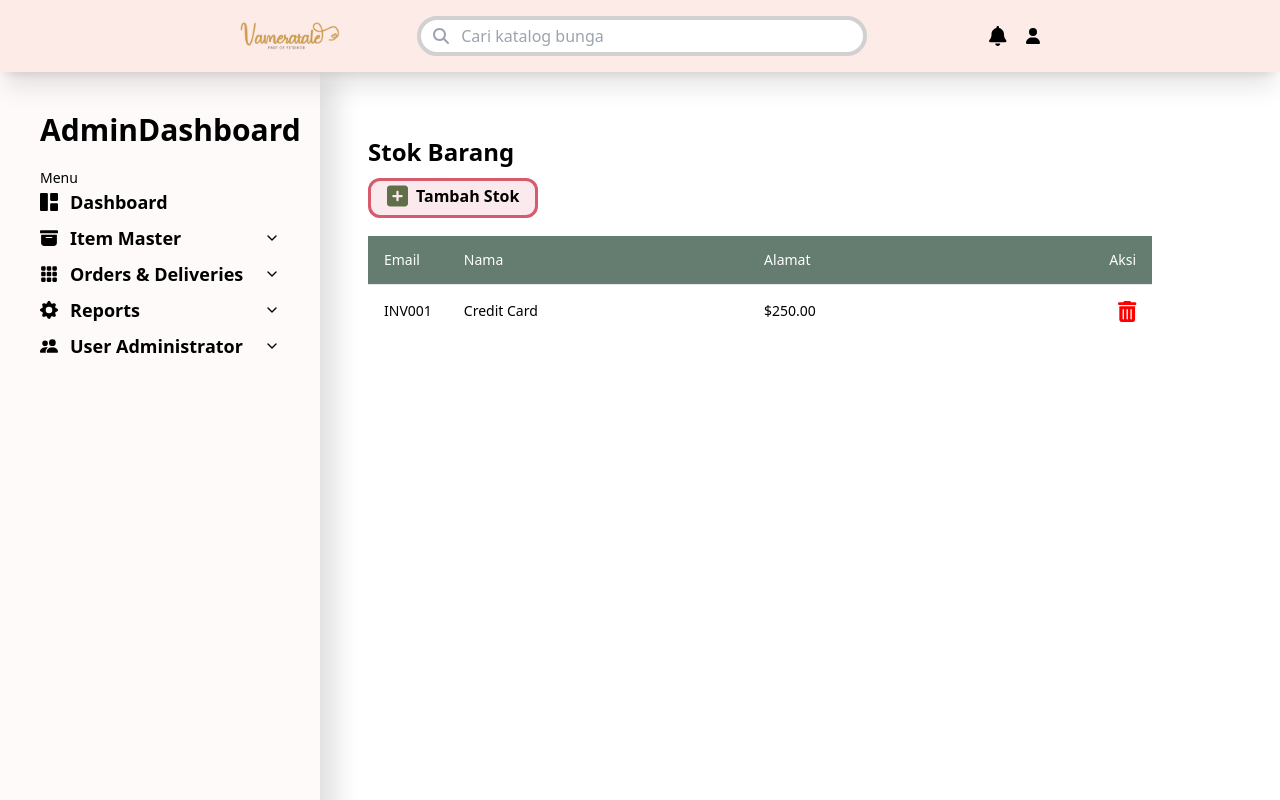
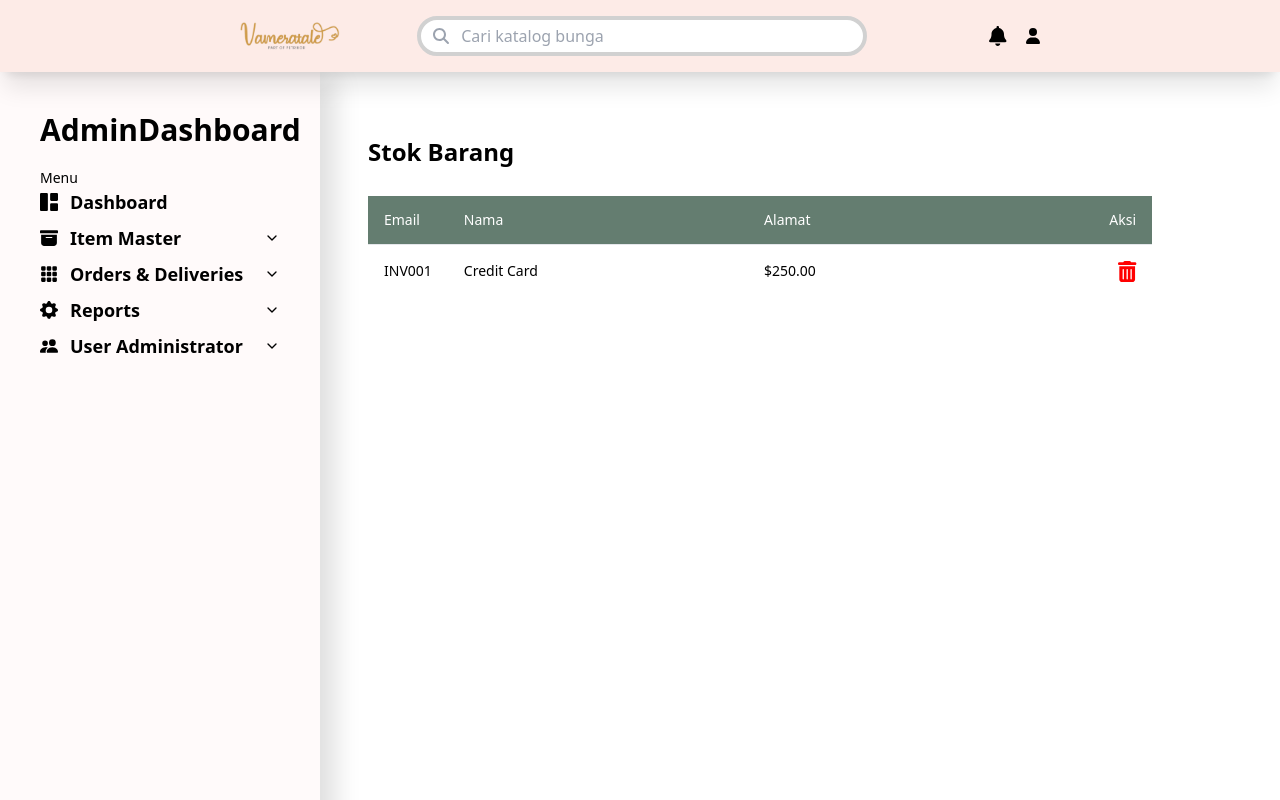
Before and after one commit to repiyann/Vameratale, a React (Vite) app in the folder frontend/: page /admin/reports/stock in a window 1280 px wide. Built offline with nearby package versions, Linux system fonts and the light colour scheme; no server answers; sample sign-in values are in the browser's storage.

Commit message:
refactor(navigation): fix some minor navigation

```diff
--- a/frontend/src/pages/admin/reports/ProductStock.tsx
+++ b/frontend/src/pages/admin/reports/ProductStock.tsx
@@ -1,6 +1,5 @@
-import { Link } from 'react-router-dom'
 import { FontAwesomeIcon } from '@fortawesome/react-fontawesome'
-import { faPlusSquare, faTrashCan } from '@fortawesome/free-solid-svg-icons'
+import { faTrashCan } from '@fortawesome/free-solid-svg-icons'
 import { Table, TableBody, TableCell, TableHead, TableHeader, TableRow } from '@/components/ui/table'
 import NavbarAdmin from '@/components/NavbarAdmin'
 import SidebarAdmin from '@/components/SidebarAdmin'
@@ -22,19 +21,6 @@ export default function ProductStock() {
 				>
 					<div className="flex my-16 px-32 flex-col">
 						<h1 className="text-2xl font-bold">Stok Barang</h1>
-						<div className="mt-4">
-							<Link
-								to={'/admin/reports/stock/add-stock'}
-								className="px-4 pb-2 pt-1 bg-[#FAEAED] font-semibold rounded-xl border-[3px] border-[#D85A6D]"
-							>
-								<FontAwesomeIcon
-									icon={faPlusSquare}
-									size="xl"
-									className="text-[#606F49] mr-2"
-								/>
-								Tambah Stok
-							</Link>
-						</div>
 						<div className="mt-7">
 							<Table>
 								<TableHeader>
```
